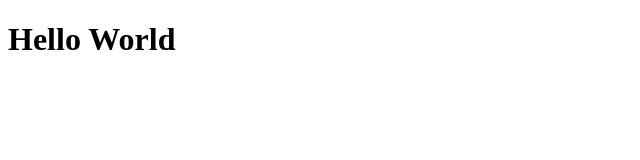
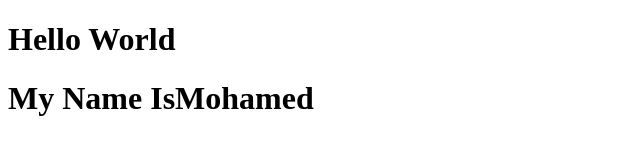
Before and after one commit to mohamedewees/myFirstRepo, a plain HTML site: page site/index.html in a window 1280 px wide. Shown: the whole page, without its empty margins (0-640 px from the left). Drawn offline with Linux system fonts and the light colour scheme.

Commit message:
edited to print my name

```diff
--- a/site/index.html
+++ b/site/index.html
@@ -7,5 +7,6 @@
 </head>
 <body>
 <h1>Hello World</h1>
+<h1>My Name IsMohamed</h1>
 </body>
 </html>
```
